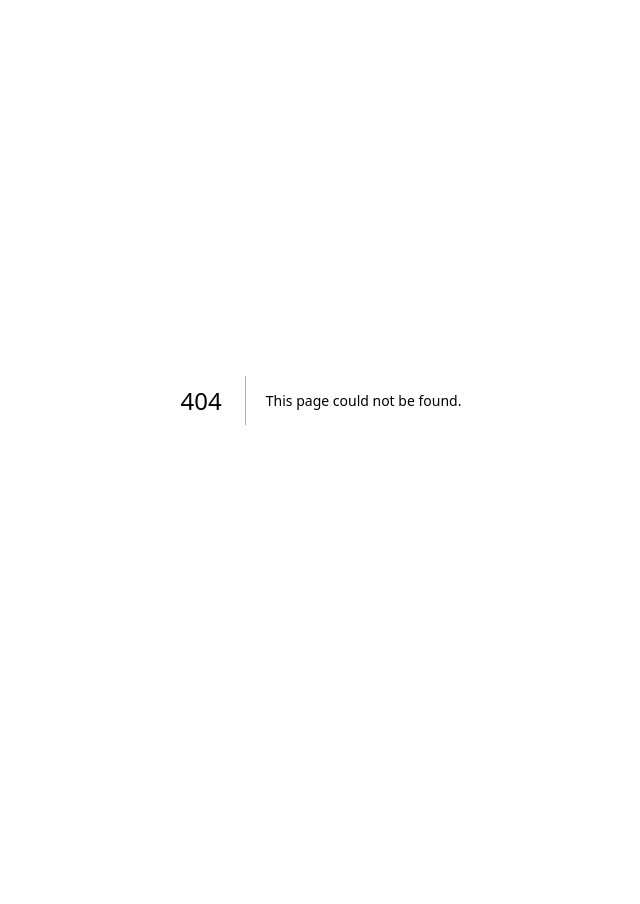
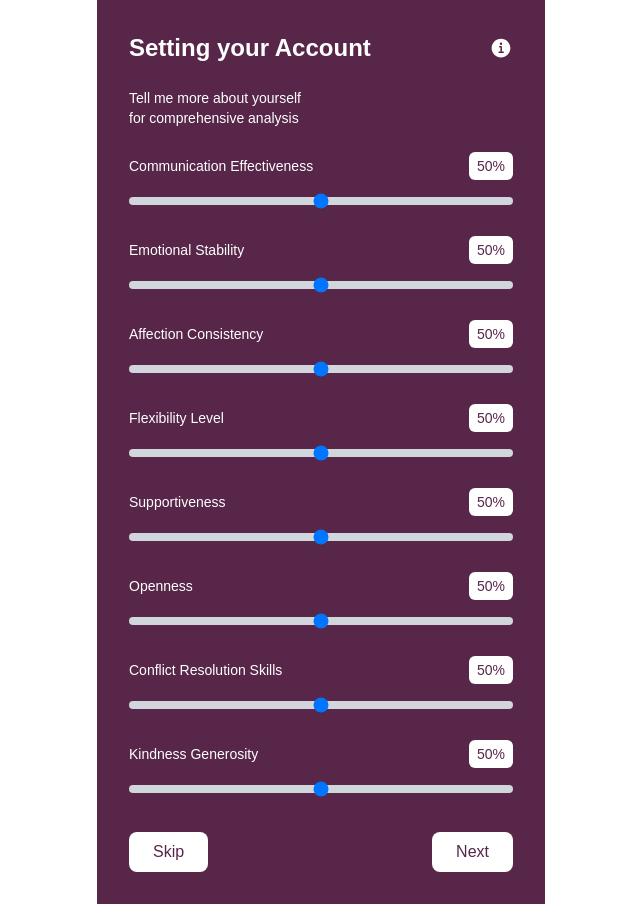
Before and after one commit to theerapas/datedeck, a Next.js app: page /accSetting in a window 1280 px wide. Before the commit this address had no page. Shown: the whole page, without its empty margins (319-959 px from the left). Before the commit the page ends 800 px from the top, so only its background shows below. Built offline with nearby package versions, Linux system fonts and the light colour scheme.

Commit message:
sign up + router???

```diff
--- /dev/null
+++ b/src/app/accSetting/age-preferences/page.jsx
@@ -0,0 +1,90 @@
+'use client'
+
+import React, { useState } from 'react'
+import { useRouter } from 'next/navigation'
+
+const AgePreferences = () => {
+  const router = useRouter()
+  const [age, setAge] = useState('')
+  const [marriageAge, setMarriageAge] = useState('')
+
+  const handleNext = () => {
+    if (!age) {
+      alert('Please enter your age')
+      return
+    }
+
+    // Save the data (you can implement your own storage solution)
+    const preferences = {
+      age: parseInt(age),
+      marriageAge: marriageAge ? parseInt(marriageAge) : 0
+    }
+
+    // You can save this data to your preferred storage (localStorage, context, redux, etc)
+    console.log('Saving preferences:', preferences)
+
+    // Navigate to the next page in your flow
+    router.push('/dashboard') // Update this to your next route
+  }
+
+  return (
+    <div className="min-h-screen flex items-center justify-center bg-white">
+      <div className="w-full max-w-md p-8 bg-[#572649] min-h-screen flex flex-col items-center">
+        <div className="text-white text-center w-full max-w-sm">
+          {/* Settings Icon */}
+          <div className="mb-8">
+            <svg className="w-12 h-12 mx-auto" viewBox="0 0 24 24" fill="none" stroke="currentColor">
+              <path strokeLinecap="round" strokeLinejoin="round" strokeWidth={2} d="M10.325 4.317c.426-1.756 2.924-1.756 3.35 0a1.724 1.724 0 002.573 1.066c1.543-.94 3.31.826 2.37 2.37a1.724 1.724 0 001.065 2.572c1.756.426 1.756 2.924 0 3.35a1.724 1.724 0 00-1.066 2.573c.94 1.543-.826 3.31-2.37 2.37a1.724 1.724 0 00-2.572 1.065c-.426 1.756-2.924 1.756-3.35 0a1.724 1.724 0 00-2.573-1.066c-1.543.94-3.31-.826-2.37-2.37a1.724 1.724 0 00-1.065-2.572c-1.756-.426-1.756-2.924 0-3.35a1.724 1.724 0 001.066-2.573c-.94-1.543.826-3.31 2.37-2.37.996.608 2.296.07 2.572-1.065z" />
+              <path strokeLinecap="round" strokeLinejoin="round" strokeWidth={2} d="M15 12a3 3 0 11-6 0 3 3 0 016 0z" />
+            </svg>
+          </div>
+
+          <h1 className="text-2xl font-bold mb-8">Setting your Account</h1>
+
+          <div className="space-y-8">
+            <div className="space-y-2">
+              <label className="block text-sm">How old are you?</label>
+              <input
+                type="number"
+                value={age}
+                onChange={(e) => setAge(e.target.value)}
+                className="w-full px-4 py-2 rounded-lg bg-white text-[#572649]"
+                placeholder="Enter your age"
+                required
+              />
+            </div>
+
+            <div className="space-y-2">
+              <label className="block text-sm">
+                At what age do you envision yourself getting married?
+              </label>
+              <input
+                type="number"
+                value={marriageAge}
+                onChange={(e) => setMarriageAge(e.target.value)}
+                className="w-full px-4 py-2 rounded-lg bg-white text-[#572649]"
+                placeholder="Enter preferred marriage age"
+              />
+              <p className="text-xs text-gray-300 mt-2">
+                If you intend to keep searching without concern for time, enter 0. Otherwise,
+                specify an age. Also, consider whether you'd still want to marry at 40, 50, or even
+                after retirement.
+              </p>
+            </div>
+          </div>
+
+          <p className="text-sm mt-8 mb-4">Thanks for taking the time</p>
+
+          <button
+            onClick={handleNext}
+            className="w-full bg-white text-[#572649] py-2 rounded-lg hover:bg-gray-200 transition-colors"
+          >
+            Enjoy!!!
+          </button>
+        </div>
+      </div>
+    </div>
+  )
+}
+
+export default AgePreferences
--- /dev/null
+++ b/src/app/accSetting/page.jsx
@@ -0,0 +1,137 @@
+'use client'
+
+import React, { useState } from 'react'
+import { IoInformationCircle } from "react-icons/io5";
+import { useRouter } from 'next/navigation'
+
+const page = () => {
+  const router = useRouter()
+  const [showInfo, setShowInfo] = useState(false);
+  const [sliderValues, setSliderValues] = useState({
+    communicationEffectiveness: 50,
+    emotionalStability: 50,
+    affectionConsistency: 50,
+    flexibilityLevel: 50,
+    supportiveness: 50,
+    openness: 50,
+    conflictResolutionSkills: 50,
+    kindnessGenerosity: 50
+  });
+
+  const handleSliderChange = (name, value) => {
+    setSliderValues(prev => ({
+      ...prev,
+      [name]: value
+    }));
+  };
+
+  const definitions = {
+    communicationEffectiveness: "Measures clear, open communication and conflict resolution.",
+    emotionalStability: "Assesses composure, stress management, and emotional steadiness.",
+    affectionConsistency: "Evaluates regular expressions of love through words and actions.",
+    flexibilityLevel: "Measures adaptability to planned and unexpected situations.",
+    supportiveness: "Assesses willingness to encourage, advise, and assist a partner.",
+    openness: "Evaluates openness to new experiences and adventures.",
+    conflictResolutionSkills: "Measures the ability to resolve conflicts constructively.",
+    kindnessGenerosity: "Assesses selflessness, compassion, and consideration."
+  };
+
+  const handleNext = () => {
+    router.push('/accSetting/age-preferences')
+  }
+
+  const handleSkip = () => {
+    router.push('/accSetting/age-preferences')
+  }
+
+  return (
+    <div className="min-h-screen flex items-center justify-center bg-white h-full">
+            <div className="w-full max-w-md p-8 bg-[#572649] h-full min-h-screen justify-center flex flex-col">
+            {/* DO IN THIS  */}
+              <div className="text-white">
+                <div className="flex items-center justify-between mb-6">
+                  <h1 className="text-2xl font-bold">Setting your Account</h1>
+                  <button
+                    onClick={() => setShowInfo(!showInfo)}
+                    className="text-white hover:text-gray-200 transition-colors"
+                  >
+                    <IoInformationCircle size={24} />
+                  </button>
+                </div>
+
+                <p className="text-sm mb-6">Tell me more about yourself<br />for comprehensive analysis</p>
+
+                {/* Sliders */}
+                <div className="space-y-6">
+                  {Object.entries(sliderValues).map(([key, value]) => (
+                    <div key={key} className="space-y-2">
+                      <div className="flex justify-between items-center">
+                        <label className="block text-sm font-medium">
+                          {key.replace(/([A-Z])/g, ' $1').trim().split(' ').map(word =>
+                            word.charAt(0).toUpperCase() + word.slice(1)
+                          ).join(' ')}
+                        </label>
+                        <span className="text-sm font-medium bg-white text-[#572649] px-2 py-1 rounded-md">
+                          {value}%
+                        </span>
+                      </div>
+                      <input
+                        type="range"
+                        min="0"
+                        max="100"
+                        value={value}
+                        step={10}
+                        onChange={(e) => handleSliderChange(key, e.target.value)}
+                        className="w-full h-2 bg-gray-300 rounded-lg appearance-none cursor-pointer"
+                      />
+                    </div>
+                  ))}
+                </div>
+
+                {/* Navigation Buttons */}
+                <div className="flex justify-between mt-8">
+                  <button
+                    onClick={handleSkip}
+                    className="px-6 py-2 bg-white text-[#572649] rounded-lg hover:bg-gray-200 transition-colors"
+                  >
+                    Skip
+                  </button>
+                  <button
+                    onClick={handleNext}
+                    className="px-6 py-2 bg-white text-[#572649] rounded-lg hover:bg-gray-200 transition-colors"
+                  >
+                    Next
+                  </button>
+                </div>
+
+                {/* Info Modal */}
+                {showInfo && (
+                  <div className="fixed inset-0 bg-black bg-opacity-50 flex items-center justify-center p-4">
+                    <div className="bg-[#572649] p-6 rounded-lg max-w-md w-full border border-white">
+                      <h2 className="text-xl font-bold mb-4">Key Relationship Qualities & Scoring</h2>
+                      <div className="space-y-4">
+                        {Object.entries(definitions).map(([key, definition]) => (
+                          <div key={key} className="space-y-1">
+                            <h3 className="font-medium">
+                              {key.replace(/([A-Z])/g, ' $1').trim()}
+                            </h3>
+                            <p className="text-sm text-gray-200">{definition}</p>
+                          </div>
+                        ))}
+                      </div>
+                      <button
+                        onClick={() => setShowInfo(false)}
+                        className="mt-6 w-full bg-white text-[#572649] py-2 rounded-lg hover:bg-gray-200 transition-colors"
+                      >
+                        Close
+                      </button>
+                    </div>
+                  </div>
+                )}
+              </div>
+            </div>
+        </div>
+  )
+}
+
+export default page
--- a/src/app/login/page.jsx
+++ b/src/app/login/page.jsx
@@ -3,6 +3,12 @@ import React, { useEffect, useState } from 'react';
 import { FaApple, FaGoogle, FaFacebook } from 'react-icons/fa';
 import Head from 'next/head';
 import Loading from '../components/Loading';
+import { auth, googleProvider } from "../../config/firebase";
+// import { useState } from "react";
+import { createUserWithEmailAndPassword, signInWithPopup } from "firebase/auth";
+import { useRouter  } from "next/navigation";
+
+
 const Page = () => {
   const [isClient, setIsClient] = useState(false);
   const [email, setIEmail] = useState("");
--- a/src/app/signUp/page.jsx
+++ b/src/app/signUp/page.jsx
@@ -6,15 +6,18 @@ import { FaApple, FaGoogle, FaFacebook } from "react-icons/fa";
 import { auth, googleProvider } from "../../config/firebase";
 import { useState } from "react";
 import { createUserWithEmailAndPassword, signInWithPopup } from "firebase/auth";
+import { useRouter } from "next/navigation";
 
 export default function SignUpPage() {
   const [email, setEmail] = useState("");
   const [password, setPassword] = useState("");
-  // console.log(auth?.currentUser?.email);
+  const router = useRouter();
+
   const signUp = async (event) => {
     event.preventDefault();
     try {
       await createUserWithEmailAndPassword(auth, email, password);
+      router.push("/accSetting");
     } catch (error) {
       console.error(error);
     }
@@ -24,12 +27,11 @@ export default function SignUpPage() {
     event.preventDefault();
     try {
       await signInWithPopup(auth, googleProvider);
+      router.push("/accSetting");
     } catch (error) {
       console.error(error);
     }
-  }
-
-
+  };
 
   return (
     <div className="min-h-screen flex items-center justify-center bg-white h-full">
@@ -56,7 +58,7 @@ export default function SignUpPage() {
               placeholder="Email"
               className="w-full px-4 py-3 rounded-lg bg-white"
               required
-              onChange = {(e) => setEmail(e.target.value)}
+              onChange={(e) => setEmail(e.target.value)}
             />
           </div>
 
@@ -66,12 +68,12 @@ export default function SignUpPage() {
               placeholder="Password"
               className="w-full px-4 py-3 rounded-lg bg-white"
               required
-              onChange = {(e) => setPassword(e.target.value)}
+              onChange={(e) => setPassword(e.target.value)}
             />
           </div>
 
           {/* Terms of Service Checkbox */}
-          <div className="flex items-center space-x-2 text-white">
+          <div className="flex items-center space-x-2 text-white cursor-pointer">
             <input
               type="checkbox"
               id="terms"
@@ -86,7 +88,7 @@ export default function SignUpPage() {
           {/* Sign Up Button */}
           <button
             type="submit"
-            className="w-full bg-[#8B4B76] text-white py-3 rounded-full hover:bg-[#7a4267] transition-colors mt-4"
+            className="w-full bg-[#8B4B76] text-white py-3 rounded-full hover:bg-[#7a4267] transition-colors mt-4 cursor-pointer"
             onClick={signUp}
           >
             Sign up
@@ -95,18 +97,20 @@ export default function SignUpPage() {
 
         {/* Social Login Buttons */}
         <div className="space-y-4">
-          <button className="flex items-center w-full bg-white text-gray-600 py-3 rounded-full shadow-md mb-4 px-4">
+          <button className="flex items-center w-full bg-white text-gray-600 py-3 rounded-full shadow-md mb-4 px-4 cursor-pointer">
             <FaApple className="text-black" size={24} />
             <span className="flex-grow text-center">Continue with Apple</span>
           </button>
 
-          <button className="flex items-center w-full bg-white text-gray-600 py-3 rounded-full shadow-md mb-4 px-4" onClick={signUpwithGoogle}>
+          <button
+            className="flex items-center w-full bg-white text-gray-600 py-3 rounded-full shadow-md mb-4 px-4 cursor-pointer"
+            onClick={signUpwithGoogle}
+          >
             <FaGoogle className="text-red-500" size={24} />
             <span className="flex-grow text-center">Continue with Google</span>
-
           </button>
 
-          <button className="flex items-center w-full bg-white text-gray-600 py-3 rounded-full shadow-md mb-8 px-4">
+          <button className="flex items-center w-full bg-white text-gray-600 py-3 rounded-full shadow-md mb-8 px-4 cursor-pointer">
             <FaFacebook className="text-blue-600" size={24} />
             <span className="flex-grow text-center">
               Continue with Facebook
```
